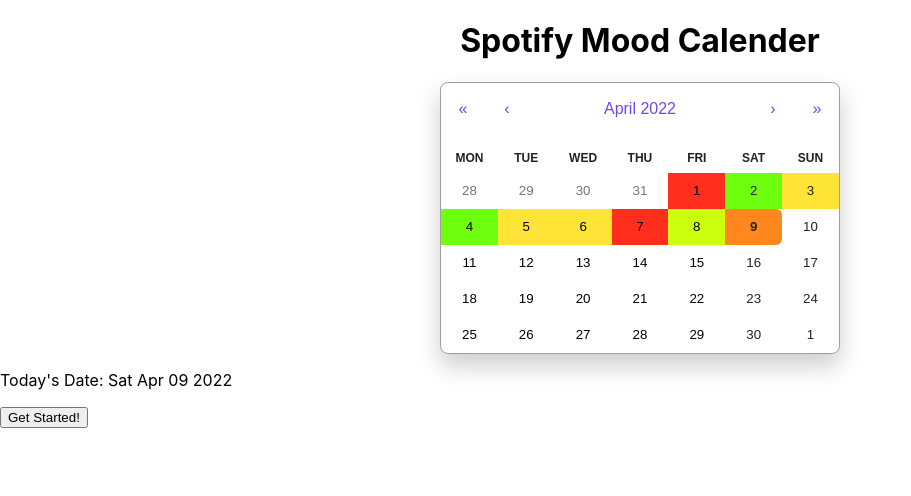
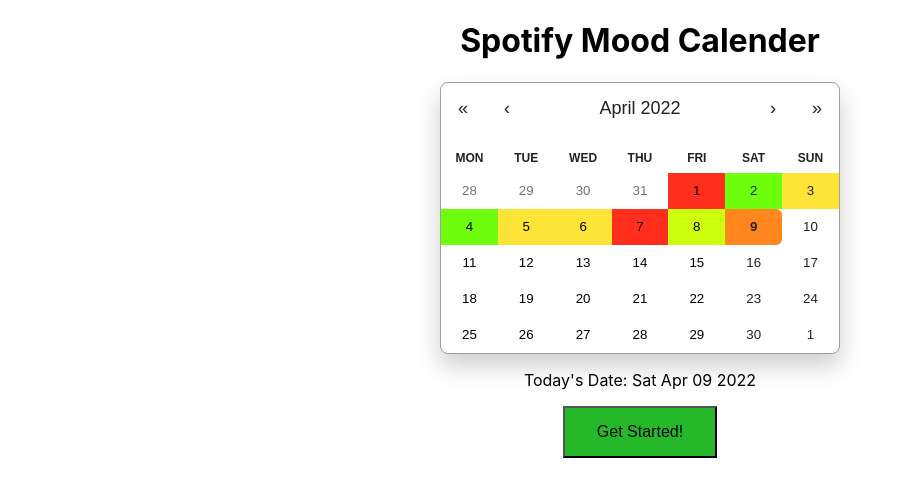
Before and after one commit to Shushruth007/Musical-Mood-Tracker, a React (Create React App) app in the folder mood_app/: page / in a window 1280 px wide. Shown: the top 496 px of the page, without its empty margins (0-911 px from the left). Built offline with nearby package versions, Linux system fonts and the light colour scheme.

Commit message:
styled button

```diff
--- a/mood_app/src/App.css
+++ b/mood_app/src/App.css
@@ -16,10 +16,10 @@
   line-height: 1.125em;
  }
  .react-calendar__navigation button {
-  color: #6f48eb;
+  color: #222;
   min-width: 44px;
   background: none;
-  font-size: 16px;
+  font-size: 18px;
   margin-top: 8px;
  }
  .react-calendar__navigation button:enabled:hover,
@@ -118,3 +118,17 @@
 .grey {
   background: #DDDDDD;
 }
+
+.date {
+  text-align: center;
+}
+
+.start button{
+  display: block;
+  margin-left: auto;
+  margin-right: auto;
+  background-color: #25b92a;
+  padding: 15px 32px;
+  text-align: center;
+  font-size: 16px;
+}
--- a/mood_app/src/App.js
+++ b/mood_app/src/App.js
@@ -118,63 +118,17 @@
         value={date}
         tileClassName={tileClassName}/>
       </div>
-      <p className='text-center'>
-        <span className='bold'>Today's Date:</span>{' '}
-        {today.toDateString()}
-      </p>
-      <button onClick={callBackend}>Get Started!</button>
+      <div className='date'>
+        <p className='text-center'>
+          <span className='bold'>Today's Date:</span>{' '}
+          {today.toDateString()}
+        </p>
+        </div>
+      <div className='start'>
+        <button className='start' onClick={callBackend}>Get Started!</button>
+      </div>
     </div>
   );
 }
 
 export default App;
-
-
-
-/*class App extends React.Component {
-  constructor(props)
-  {
-    super(props)
-    this.state={
-      date:new Date(),
-      dayColor: "red"
-    }
-  }
-
-  previouslySelectedDates = []
-
-  /* tileClass = ({date, view}) => {
-    if (view == 'month') {
-      if (previouslySelectedDates.find(currentDate => currentDate == date)) {
-        return 'newClass'
-      }
-    }
-   }*/
-
-  /*onChange = date => {
-    this.previouslySelectedDates.add(date)
-    this.setState({ date })
-  }
-
-  [date, setDate] = useState(new Date());
-
-  onDateChange = (newDate) => {
-    setDate(newDate);
-    console.log(newDate);
-  }
-
-
-  render()
-  {
-    return (
-      <Calendar
-          onChange={onDateChange}
-          value={date}
-          showNeighboringMonth={false}
-          locale={"en-US"}
-       />
-  );
-  }
-}
-
-export default App;*/
```
